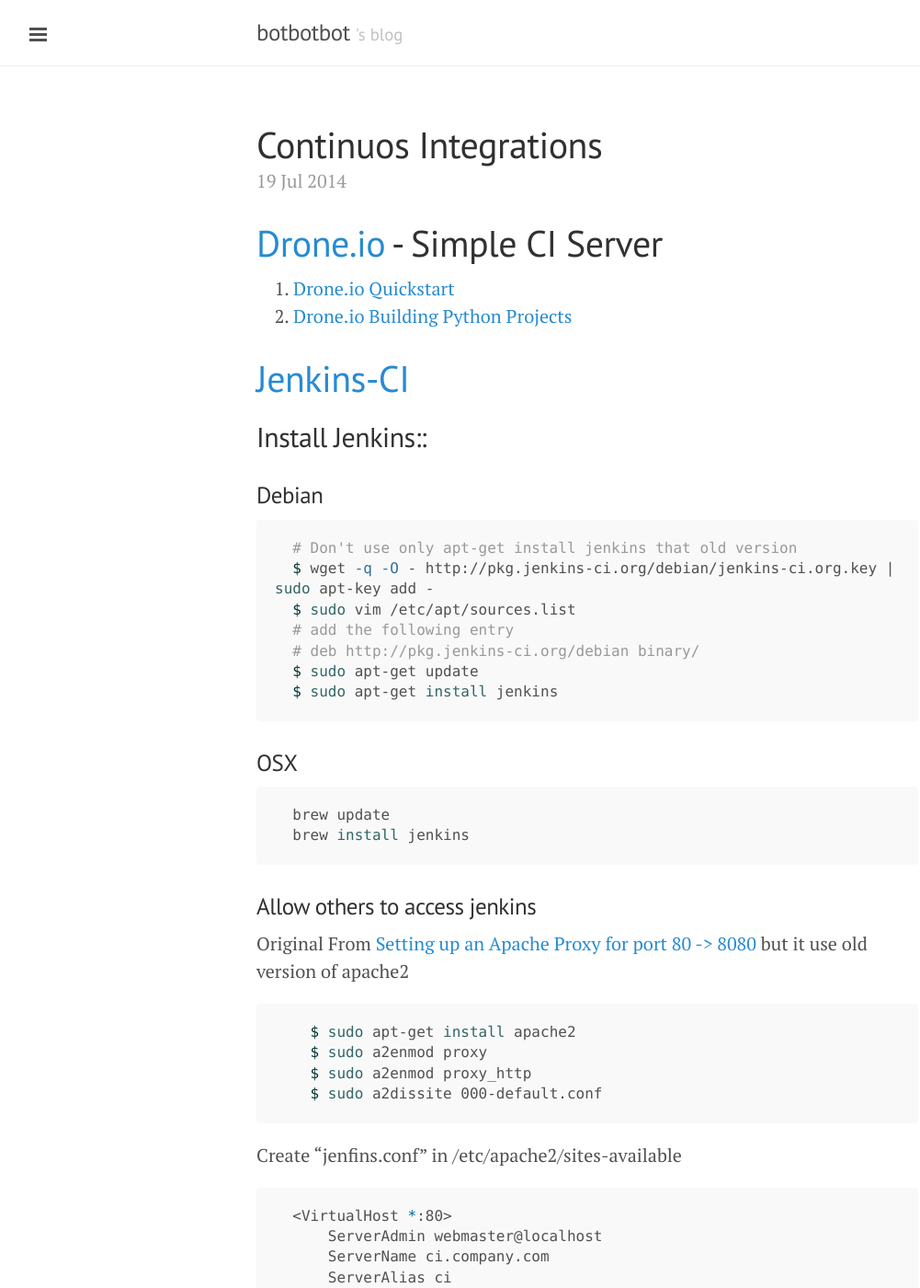
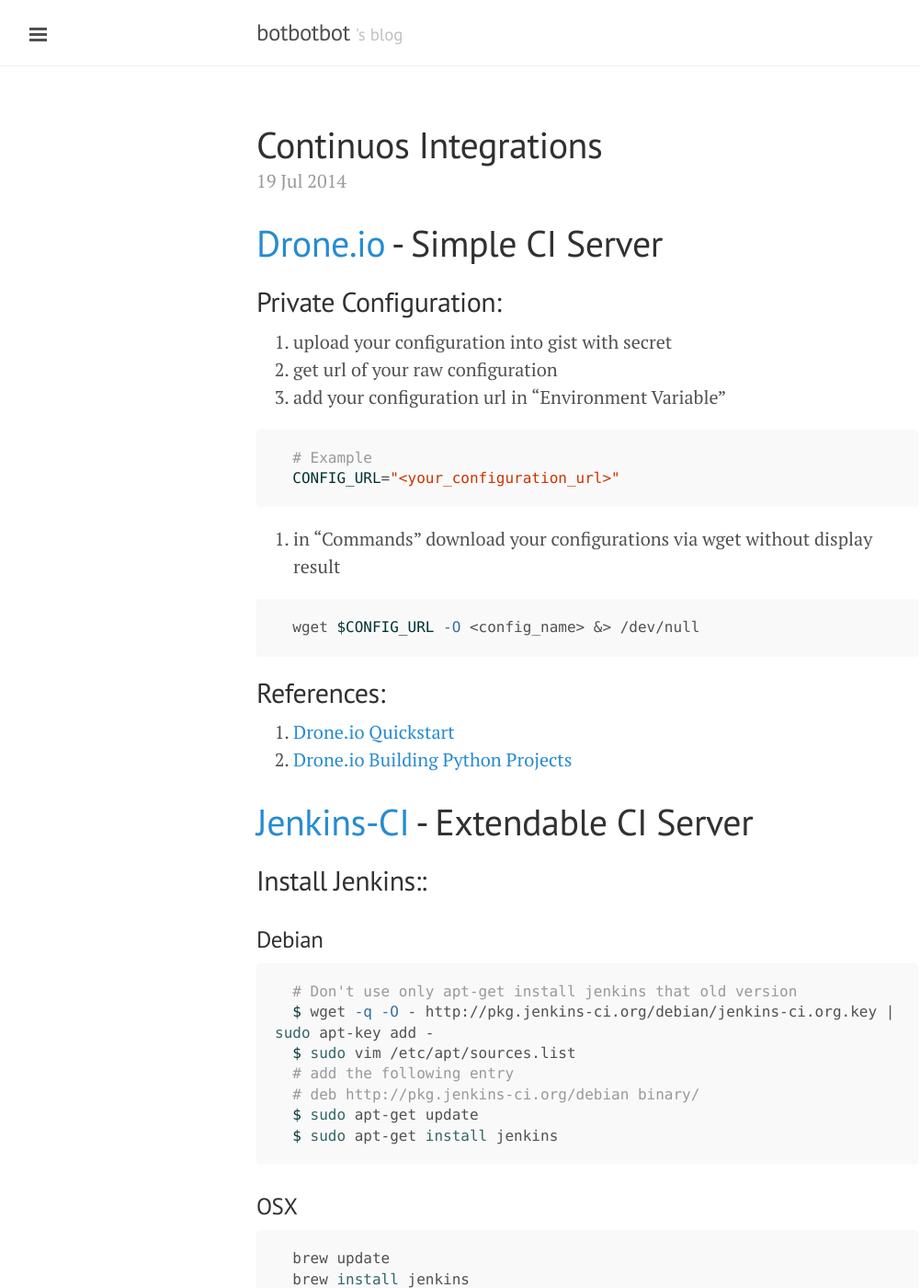
Before and after one commit to ibotdotout/ibotdotout.github.io, a Jekyll site: the page built from _posts/2014-07-19-continuous-integration.md, in a window 1280 px wide and 1400 px high. Shown: the whole window at 92% size, without its empty margins (1-1002 px from the left). Built offline with Jekyll 4.4.1, drawn with Linux system fonts in a browser that asks for light colours; Markdown is read by kramdown in place of the engine named in the settings; some of the changed text lies outside the part shown.

Commit message:
update post/CI, python-testing and add post/watchdog

````diff
--- a/_posts/2014-07-19-continuous-integration.md
+++ b/_posts/2014-07-19-continuous-integration.md
@@ -5,12 +5,28 @@ tags: CI
 permalink: CI
 ---
 # [Drone.io](https://drone.io) - Simple CI Server
+## Private Configuration:
+1. upload your configuration into gist with secret
+2. get url of your raw configuration
+3. add your configuration url in "Environment Variable"
+
+  ```sh
+  # Example
+  CONFIG_URL="<your_configuration_url>"
+  ```
+4. in "Commands" download your configurations via wget without display result
+
+  ```sh
+  wget $CONFIG_URL -O <config_name> &> /dev/null
+  ```
+
+## References:
 1. [Drone.io Quickstart](http://docs.drone.io/quickstart.html)
 2. [Drone.io Building Python Projects](http://docs.drone.io/python.html)
 
 
 
-# [Jenkins-CI](http://jenkins-ci.org)
+# [Jenkins-CI](http://jenkins-ci.org) - Extendable CI Server
 
 ## Install Jenkins::
 ### Debian
````
Also changed, not shown: _posts/2014-07-11-python-testing.md (+3 -5 lines), _posts/2014-07-20-watchdog.md (added, +21 -0 lines).
